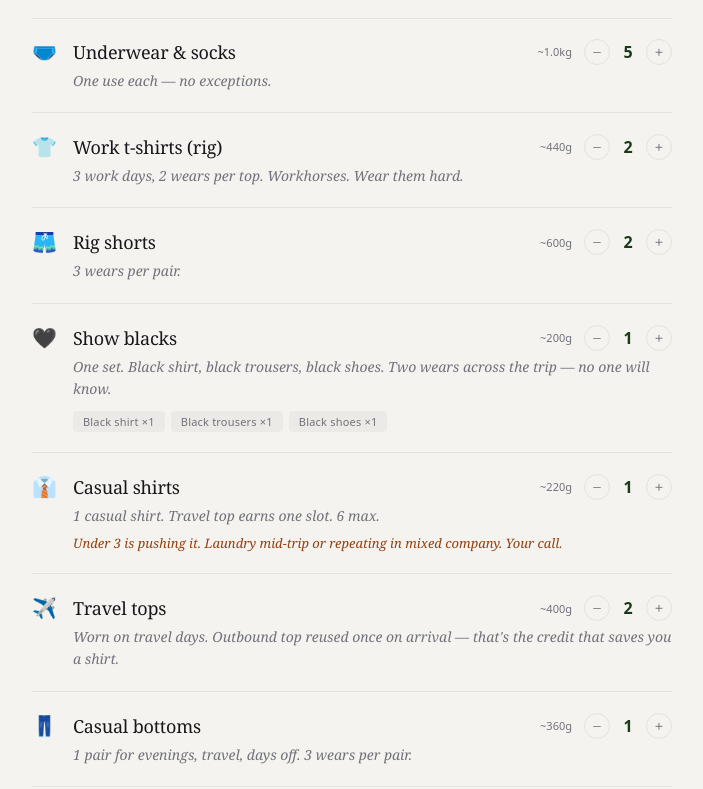
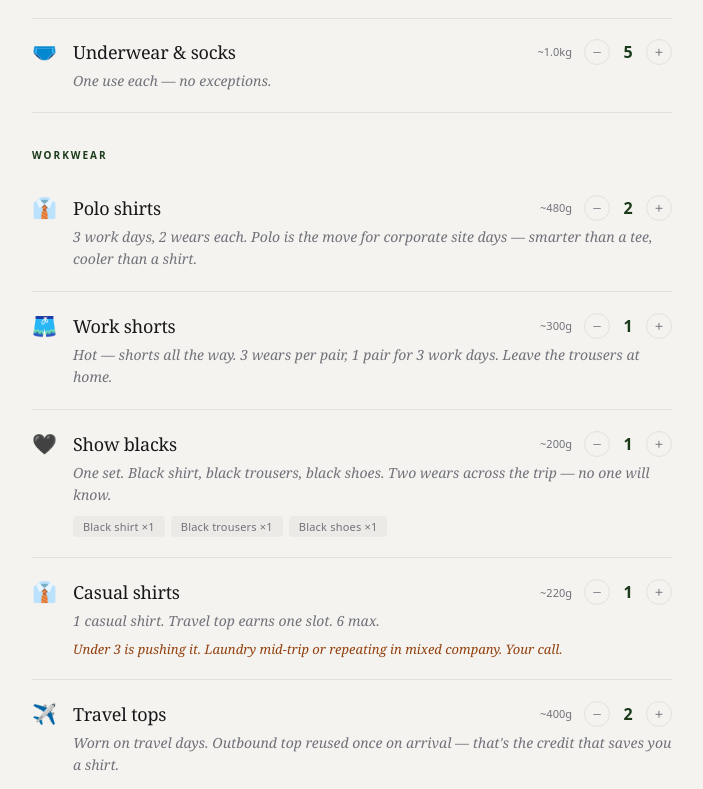
Before and after one commit to domissoundco/roadiepack, a Next.js app: page / in a window 1280 px wide. Shown: the part 751-1540 px from the top of the page, without its empty margins (288-991 px from the left). Built offline with nearby package versions, Linux system fonts and the light colour scheme; no server answers.

Commit message:
Add files via upload

```diff
--- a/src/app/packing.js
+++ b/src/app/packing.js
@@ -56,7 +56,10 @@ function getWeatherBand(weather) {
 
 const WEIGHTS = {
   "Casual shirts": 220, "Casual bottoms": 360,
+  "Polo shirts": 240,
   "Work t-shirts (rig)": 220, "Rig shorts": 300, "Rig trousers": 440,
+  "Work shorts": 300, "Work shorts (optional)": 300,
+  "Work trousers / combats": 440, "Work trousers / combats (1 pair)": 440,
   "Black shirt": 260, "Black trousers": 480, "Black shoes": 880,
   "Trainers": 750, "Waterproof jacket": 420, "Warm mid-layer": 580,
   "Heavy coat": 1200, "Base layer top": 180, "Swimwear": 160,
@@ -85,21 +88,74 @@ function buildAdvisory({ totalDays, workDays, mode, band }) {
   });
 
   if (mode !== "holiday" && workDays > 0) {
-    const rigTops    = wearDays(workDays, 2);
-    const rigBottoms = (isHot || isWarm) ? wearDays(workDays, 3) : wearDays(workDays, 2);
-    const btmLabel   = (isCool || isCold) ? "Rig trousers" : "Rig shorts";
+    // ── WORKWEAR SECTION HEADER ────────────────
     cards.push({
-      category: "Work t-shirts (rig)", qty: rigTops, emoji: "👕",
-      reason: `${workDays} work day${workDays > 1 ? "s" : ""}, 2 wears per top. ${isHot ? "It's hot — a rig tee works all day." : "Workhorses. Wear them hard."}`,
-      weight: WEIGHTS["Work t-shirts (rig)"] * rigTops,
+      category: "__section_workwear",
+      sectionLabel: "Workwear",
+      isSection: true,
     });
-    cards.push({
-      category: btmLabel, qty: rigBottoms, emoji: (isCool || isCold) ? "👖" : "🩳",
-      reason: (isCool || isCold)
-        ? `Cold — trousers over shorts. ${rigBottoms > 1 ? "2 wears each" : "1 pair will do"}.`
-        : `3 wears per pair. ${isHot ? "Light and practical in the heat." : ""}`,
-      weight: WEIGHTS[btmLabel] * rigBottoms,
-    });
+
+    // TOPS — polo for corporate, rig tee for rock & roll
+    const workTopQty = wearDays(workDays, 2);
+    if (mode === "corporate") {
+      cards.push({
+        category: "Polo shirts", qty: workTopQty, emoji: "👔",
+        reason: isHot
+          ? `${workDays} work day${workDays > 1 ? "s" : ""}, 2 wears per polo. Hot out — a good polo breathes and reads smart. Keeps you out of the rig tee but not overdressed.`
+          : `${workDays} work day${workDays > 1 ? "s" : ""}, 2 wears each. Polo is the move for corporate site days — smarter than a tee, cooler than a shirt.`,
+        weight: 240 * workTopQty,
+      });
+    } else {
+      cards.push({
+        category: "Rig t-shirts", qty: workTopQty, emoji: "👕",
+        reason: `${workDays} work day${workDays > 1 ? "s" : ""}, 2 wears per top. ${isHot ? "It's hot — keep it simple." : "Workhorses. Wear them hard."}`,
+        weight: WEIGHTS["Work t-shirts (rig)"] * workTopQty,
+      });
+    }
+
+    // BOTTOMS — weather-driven with suggestion
+    const workShortsQty   = wearDays(workDays, 3);
+    const workTrousersQty = wearDays(workDays, 2);
+
+    if (isCold) {
+      // Definitely trousers, no shorts
+      cards.push({
+        category: "Work trousers / combats", qty: workTrousersQty, emoji: "👖",
+        reason: `It's cold — work shorts stay at home. ${workTrousersQty} pair${workTrousersQty > 1 ? "s" : ""} of combats or work trousers, 2 wears each. Practical and you won't freeze.`,
+        weight: WEIGHTS["Rig trousers"] * workTrousersQty,
+      });
+    } else if (isCool) {
+      // Suggest trousers, shorts as override
+      cards.push({
+        category: "Work trousers / combats", qty: workTrousersQty, emoji: "👖",
+        reason: `Cool forecast — I'd go trousers over shorts for work. ${workTrousersQty} pair${workTrousersQty > 1 ? "s" : ""} of combats or chinos, 2 wears each. Pack shorts too if the rig is heated.`,
+        weight: WEIGHTS["Rig trousers"] * workTrousersQty,
+      });
+      cards.push({
+        category: "Work shorts (optional)", qty: 1, emoji: "🩳",
+        reason: "One pair if the work environment is warm indoors. Swap the trousers out if you don't end up needing both.",
+        weight: WEIGHTS["Rig shorts"],
+      });
+    } else if (isMild || isWarm) {
+      // Shorts main, one pair trousers in case
+      cards.push({
+        category: "Work shorts", qty: workShortsQty, emoji: "🩳",
+        reason: `${workDays} work days, 3 wears per pair. Mild/warm — shorts are the call. ${workShortsQty} pair${workShortsQty > 1 ? "s" : ""} covers you.`,
+        weight: WEIGHTS["Rig shorts"] * workShortsQty,
+      });
+      cards.push({
+        category: "Work trousers / combats (1 pair)", qty: 1, emoji: "👖",
+        reason: "One pair of combats in the bag. Colder days, smarter meetings, or just a change. Worth the space.",
+        weight: WEIGHTS["Rig trousers"],
+      });
+    } else {
+      // Hot — shorts only
+      cards.push({
+        category: "Work shorts", qty: workShortsQty, emoji: "🩳",
+        reason: `Hot — shorts all the way. 3 wears per pair, ${workShortsQty} pair${workShortsQty > 1 ? "s" : ""} for ${workDays} work days. Leave the trousers at home.`,
+        weight: WEIGHTS["Rig shorts"] * workShortsQty,
+      });
+    }
   }
 
   if (mode === "corporate" && workDays > 0) {
@@ -310,12 +366,13 @@ export default function PackingApp() {
 
   const displayCards = cards.map(c => ({
     ...c,
-    qty:    overrides[c.category] ?? c.qty,
-    weight: (WEIGHTS[c.category] || 200) * (overrides[c.category] ?? c.qty),
+    qty:    c.isSection ? 0 : (overrides[c.category] ?? c.qty),
+    weight: c.isSection ? 0 : ((WEIGHTS[c.category] || 200) * (overrides[c.category] ?? c.qty)),
   }));
 
-  const totalKg      = (displayCards.reduce((s,c) => s + c.weight, 0) / 1000).toFixed(1);
-  const checkedCount = Object.values(checked).filter(Boolean).length;
+  const packableCards = displayCards.filter(c => !c.isSection);
+  const totalKg       = (packableCards.reduce((s,c) => s + c.weight, 0) / 1000).toFixed(1);
+  const checkedCount  = packableCards.filter(c => checked[c.category]).length;
   const t = THEMES[mode];
 
   const adjQty = (cat, delta) => setOverrides(o => ({
@@ -342,7 +399,7 @@ export default function PackingApp() {
       <div style={{ borderBottom: `1px solid ${t.border}`, padding: "0 32px", display: "flex", alignItems: "center", justifyContent: "space-between", height: 56, background: t.card }}>
         <span style={{ fontSize: 18, fontWeight: 400, letterSpacing: "0.5px" }}>Roadie Pack</span>
         <span style={{ fontSize: 12, color: t.muted, letterSpacing: "1.5px", textTransform: "uppercase", fontFamily: "system-ui, sans-serif" }}>
-          {packMode ? `${checkedCount} / ${displayCards.length}` : ""}
+          {packMode ? `${checkedCount} / ${packableCards.length}` : ""}
         </span>
       </div>
 
@@ -451,7 +508,7 @@ export default function PackingApp() {
         {/* Section header + pack toggle */}
         <div style={{ display: "flex", alignItems: "center", justifyContent: "space-between", marginBottom: 20 }}>
           <span style={{ fontFamily: "system-ui, sans-serif", fontSize: 10, color: t.muted, letterSpacing: "1.5px", textTransform: "uppercase" }}>
-            {packMode ? `Packing — ${checkedCount} of ${displayCards.length}` : "What I'd pack"}
+            {packMode ? `Packing — ${checkedCount} of ${packableCards.length}` : "What I'd pack"}
           </span>
           <button
             onClick={() => { setPackMode(!packMode); setChecked({}); }}
@@ -469,13 +526,26 @@ export default function PackingApp() {
         {/* Progress bar */}
         {packMode && (
           <div style={{ height: 1, background: t.border, marginBottom: 24, overflow: "hidden" }}>
-            <div style={{ height: "100%", width: `${(checkedCount / displayCards.length) * 100}%`, background: t.accent, transition: "width 0.3s" }} />
+            <div style={{ height: "100%", width: `${(checkedCount / packableCards.length) * 100}%`, background: t.accent, transition: "width 0.3s" }} />
           </div>
         )}
 
         {/* Cards */}
         <div style={{ display: "grid", gap: 1, borderTop: `1px solid ${t.border}` }}>
           {displayCards.map((card) => {
+            // Section divider
+            if (card.isSection) {
+              return (
+                <div key={card.category} style={{ padding: "28px 0 10px" }}>
+                  <span style={{
+                    fontFamily: "system-ui, sans-serif", fontSize: 10,
+                    color: t.accent, letterSpacing: "2px", textTransform: "uppercase",
+                    fontWeight: 600,
+                  }}>{card.sectionLabel}</span>
+                </div>
+              );
+            }
+
             const isDone = !!checked[card.category];
             const isOverrideWarnLow  = card.category === "Casual shirts" && card.qty < 3;
             const isOverrideWarnHigh = card.category === "Casual shirts" && card.qty > 6;
```
